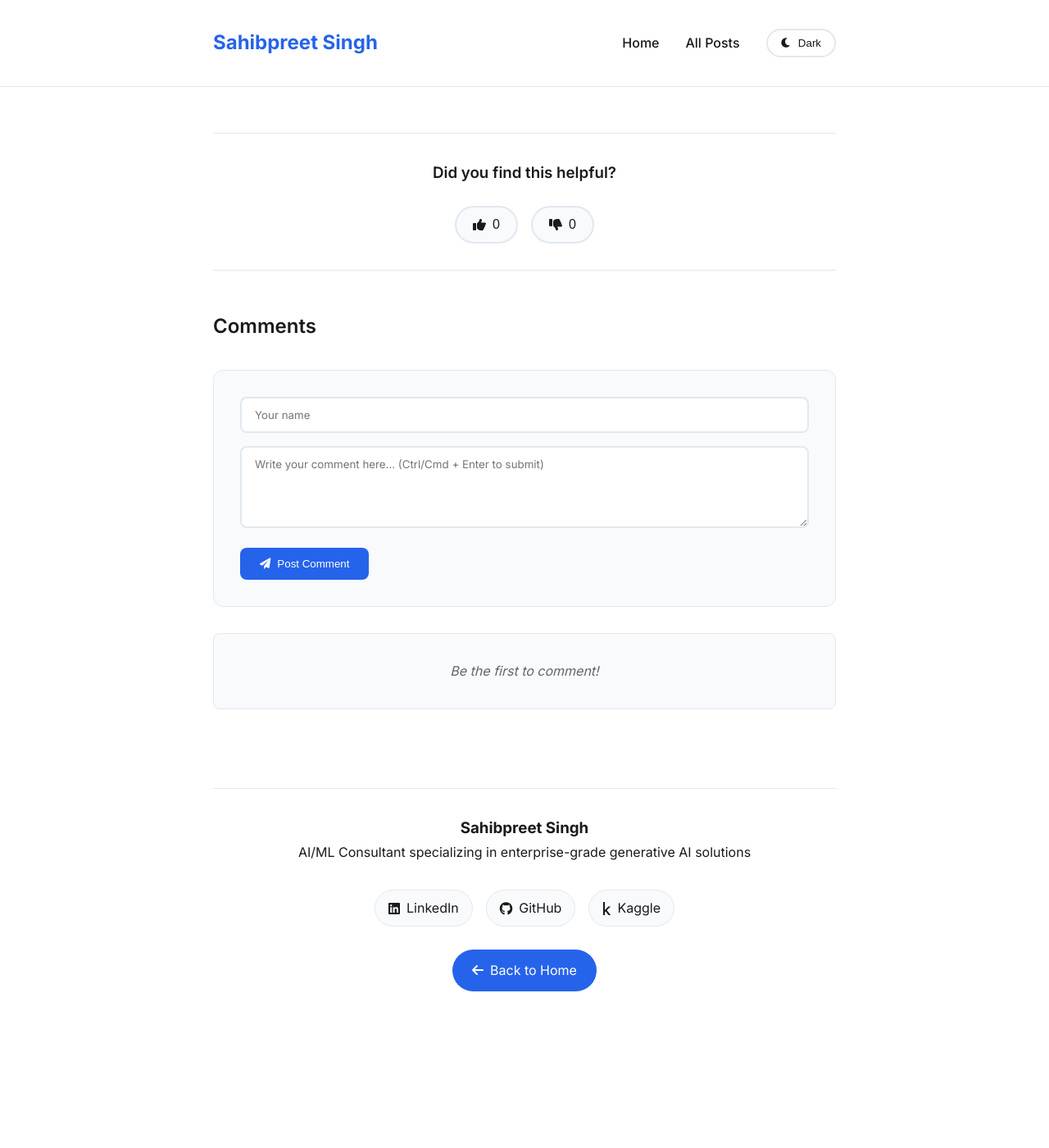
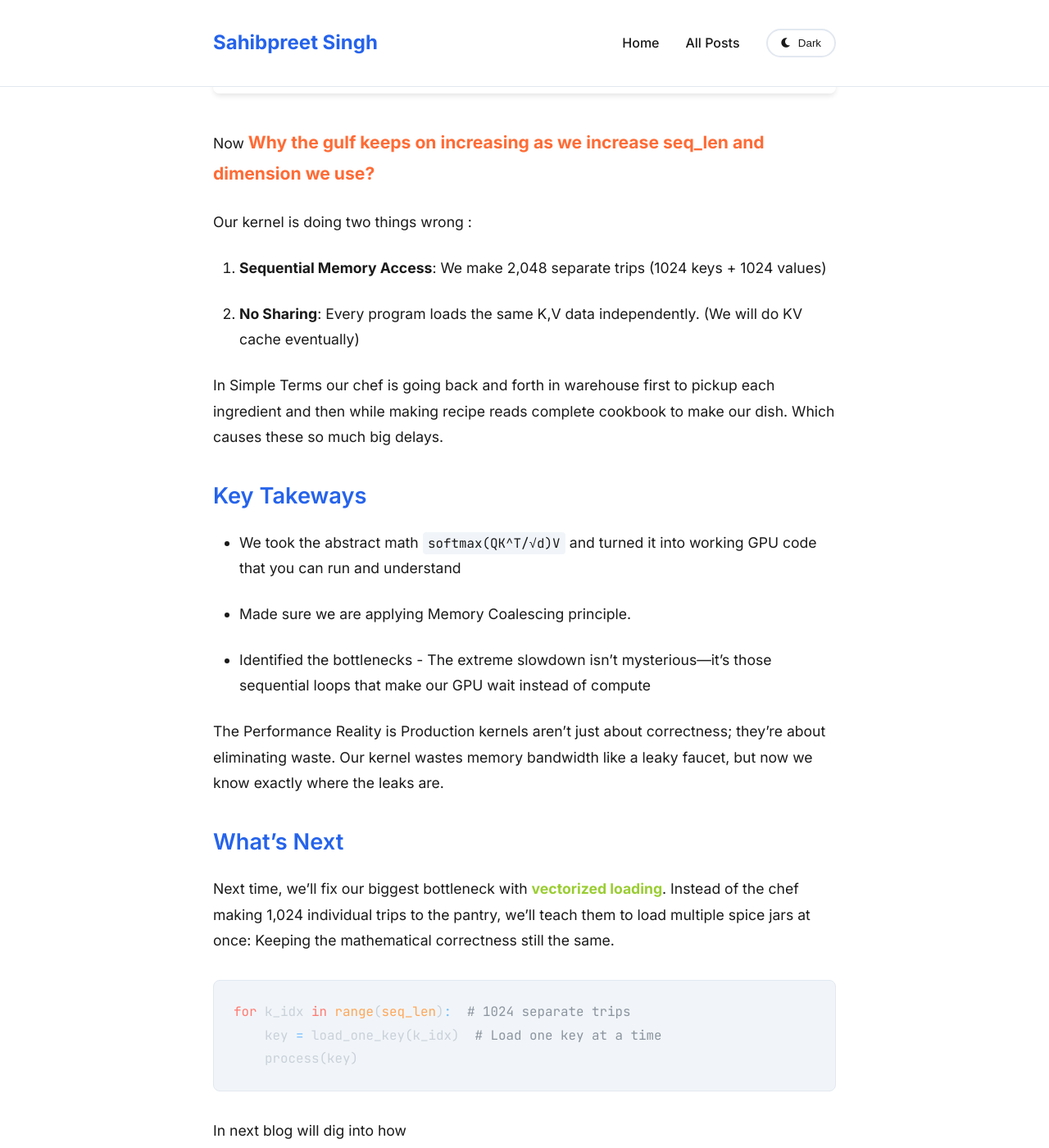
Before and after one commit to sahibpreetsingh12/sahibpreetsingh12.github.io, a Jekyll site: the page built from _posts/2025-09-28-Attention-Isn't-Magic- Building-the-Kernel-That-Powers-LLMs-From-Scratch.md, in a window 1280 px wide and 1400 px high, scrolled down 10732 px. Shown: the whole window at 82% size. Built offline with Jekyll 4.4.1, drawn with Linux system fonts in a browser that asks for light colours; nearby versions of some CDN libraries; before the commit the page ends 12005 px from its top, so only the background shows below that; some of the changed text lies outside the part shown.

Commit message:
last images left

````diff
--- a/_posts/2025-09-28-Attention-Isn't-Magic- Building-the-Kernel-That-Powers-LLMs-From-Scratch.md
+++ b/_posts/2025-09-28-Attention-Isn't-Magic- Building-the-Kernel-That-Powers-LLMs-From-Scratch.md
@@ -100,18 +100,20 @@ def basic_attention_kernel(
 
     output = tl.zeros([BLOCK_SIZE_DIM], dtype=tl.float32)
 
+    # 5. Second trip through warehouse - collect ingredients per recipe
+    output = tl.zeros([BLOCK_SIZE_DIM], dtype=tl.float32)
+
     for v_idx in range(seq_len):
         if v_idx < BLOCK_SIZE_SEQ:
-            # Get the actual value vector
+            # Get the actual spice from this jar (value vector)
             v_ptrs = V_ptr + v_idx * d_model + dim_offsets
             value = tl.load(v_ptrs, mask=dim_mask, other=0.0)
 
-
+            # How much of this spice does our recipe call for?
             weight = tl.sum(tl.where(tl.arange(0, BLOCK_SIZE_SEQ) == v_idx, attn_weights, 0.0))
 
-
+            # Add this ingredient to our final dish
             output += weight * value
-
     # 5. storing the results
 
     o_ptrs = Output_ptr + query_idx * d_model + dim_offsets
@@ -306,3 +308,41 @@ but results I got are
 <div align="center">
   <img src="{{ site.baseurl }}/assets/blog-3-simple-attention/co.png" alt="cooking-analogy" style="max-width: 100%; height: auto;">
 </div>
+
+Now <span style="font-size: 1.2em; font-weight: bold; color: #ff6b35;">Why the gulf keeps on increasing as we increase seq_len and dimension we use?</span>
+
+Our kernel is doing two things wrong :
+
+1.  **Sequential Memory Access**: We make 2,048 separate trips (1024 keys + 1024 values)
+
+2. **No Sharing**: Every program loads the same K,V data independently. (We will do KV cache eventually)
+
+In Simple Terms our chef is going back and forth in warehouse first to pickup each ingredient and then while making recipe reads complete cookbook to make our dish. Which causes these so much big delays.
+
+## Key Takeways
+
+- We took the abstract math `softmax(QK^T/√d)V` and turned it into working GPU code that you can run and understand
+
+- Made sure we are applying Memory Coalescing principle.
+
+- Identified the bottlenecks - The extreme slowdown isn't mysterious—it's those sequential loops that make our GPU wait instead of compute
+
+
+The Performance Reality is Production kernels aren't just about correctness; they're about eliminating waste. Our kernel wastes memory bandwidth like a leaky faucet, but now we know exactly where the leaks are.
+
+## What's Next
+
+Next time, we'll fix our biggest bottleneck with <span style="color: #9ACD32; font-weight: bold;">vectorized loading</span>. Instead of the chef making 1,024 individual trips to the pantry, we'll teach them to load multiple spice jars at once: Keeping the mathematical correctness still the same.
+
+```python
+for k_idx in range(seq_len):  # 1024 separate trips
+    key = load_one_key(k_idx)  # Load one key at a time
+    process(key)
+```
+
+In next blog will dig into how
+```python
+keys_batch = load_multiple_keys(0, 32)  # Load 32 keys at once!
+process_batch(keys_batch)               # Process them together
+```
+Makes a hell lot of difference.
````
